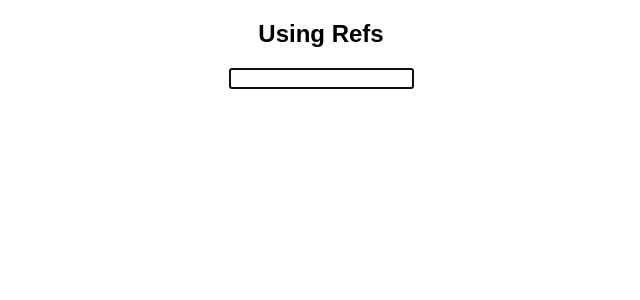
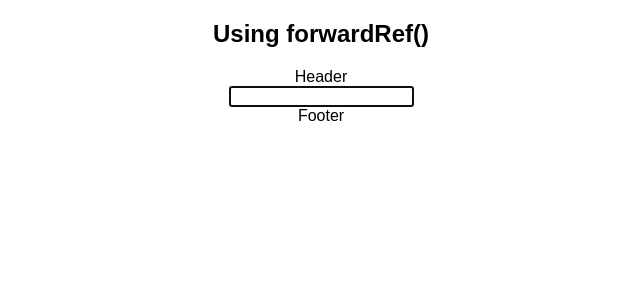
Before and after one commit to mauricedb/new-in-react-16-3, a React (Create React App) app: page / in a window 1280 px wide. Shown: the top 300 px of the page, without its empty margins (319-959 px from the left). Built offline with nearby package versions, Linux system fonts and the light colour scheme.

Commit message:
forwardRef API

```diff
--- a/src/App.js
+++ b/src/App.js
@@ -1,13 +1,15 @@
 import React, { Component } from 'react';
 import './App.css';
 
-import UsingRefs from './using-refs';
+// import UsingRefs from './using-refs';
+import ForwardRef from './forward-ref';
 
 class App extends Component {
   render() {
     return (
       <div className="App">
-        <UsingRefs />
+        {/* <UsingRefs /> */}
+        <ForwardRef />
       </div>
     );
   }
--- /dev/null
+++ b/src/forward-ref/index.js
@@ -0,0 +1,41 @@
+import React, { Component, createRef, forwardRef } from 'react';
+
+class SimpleInput extends Component {
+  render() {
+    const { theRef } = this.props;
+    return <input type="text" ref={theRef} />;
+  }
+}
+
+const wrap = Inner => {
+  const WrappedComponent = (props, ref) => (
+    <div>
+      <div>Header</div>
+      <Inner {...props} theRef={ref} />
+      <div>Footer</div>
+    </div>
+  );
+
+  return forwardRef(WrappedComponent);
+};
+
+const WrappedInput = wrap(SimpleInput);
+
+class ForwardRef extends Component {
+  inputRef = createRef();
+
+  componentDidMount() {
+    this.inputRef.current.focus();
+  }
+
+  render() {
+    return (
+      <div>
+        <h2>Using forwardRef()</h2>
+        <WrappedInput ref={this.inputRef} />
+      </div>
+    );
+  }
+}
+
+export default ForwardRef;
```
